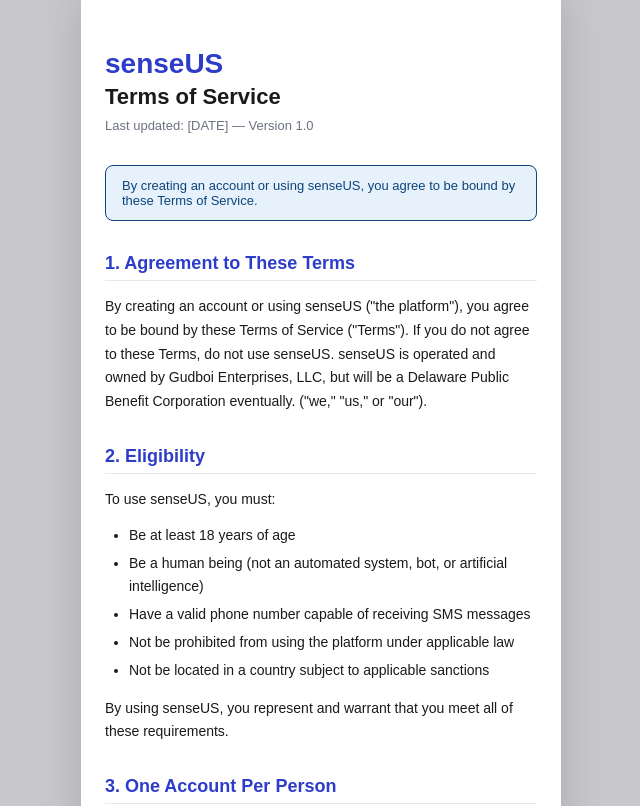
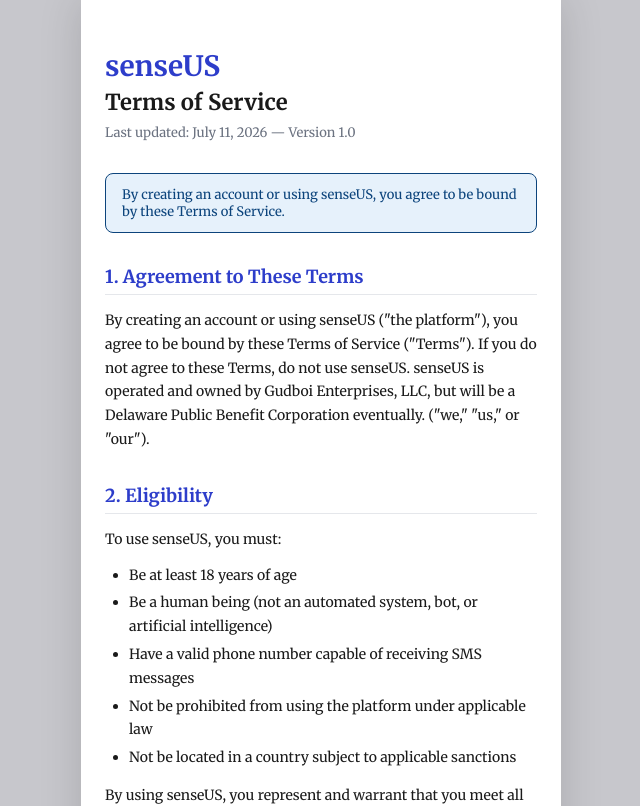
Before and after one commit to aidanrosequist-stack/senseUS, a React (Vite) app: page /terms in a window 1280 px wide. Shown: the top 806 px of the page, without its empty margins (319-959 px from the left). Built offline with nearby package versions, Linux system fonts and the light colour scheme; no server answers.

Commit message:
Switch Privacy and Terms pages to Merriweather font, add drum emoji to home page

```diff
--- a/src/pages/Home.jsx
+++ b/src/pages/Home.jsx
@@ -189,7 +189,8 @@
           }}
         >
           <p style={{ fontSize: '13px', color: '#6B7280', lineHeight: 1.6, margin: '0 0 10px' }}>
-            Believe in this mission? Help support it financially here:
+            Believe in this mission? Help me keep the light on <em>and</em> get a nice picture or two here:
+          <div style={{ fontSize: '32px', marginBottom: '8px' }}>🥁</div>
           </p>
 
             <a href="https://lightwillprevail.com"
--- a/src/pages/Privacy.jsx
+++ b/src/pages/Privacy.jsx
@@ -1,6 +1,6 @@
 export default function Privacy() {
   return (
-    <div style={{ maxWidth: '720px', margin: '0 auto', padding: '3rem 1.5rem', fontFamily: 'Arial, sans-serif' }}>
+    <div style={{ maxWidth: '720px', margin: '0 auto', padding: '3rem 1.5rem', fontFamily: 'Merriweather, serif' }}>
 
       <div style={{ marginBottom: '2rem' }}>
         <h1 style={{ fontSize: '28px', fontWeight: 700, color: '#2D3DCA', margin: '0 0 4px' }}>senseUS</h1>
--- a/src/pages/Terms.jsx
+++ b/src/pages/Terms.jsx
@@ -1,11 +1,11 @@
 export default function Terms() {
   return (
-    <div style={{ maxWidth: '720px', margin: '0 auto', padding: '3rem 1.5rem', fontFamily: 'Arial, sans-serif' }}>
+    <div style={{ maxWidth: '720px', margin: '0 auto', padding: '3rem 1.5rem', fontFamily: 'Merriweather, serif' }}>
 
       <div style={{ marginBottom: '2rem' }}>
         <h1 style={{ fontSize: '28px', fontWeight: 700, color: '#2D3DCA', margin: '0 0 4px' }}>senseUS</h1>
         <h2 style={{ fontSize: '22px', fontWeight: 600, color: '#1A1A1A', margin: '0 0 8px' }}>Terms of Service</h2>
-        <p style={{ fontSize: '13px', color: '#6B7280', margin: 0 }}>Last updated: [DATE] — Version 1.0</p>
+        <p style={{ fontSize: '13px', color: '#6B7280', margin: 0 }}>Last updated: July 11, 2026 — Version 1.0</p>
       </div>
 
       <div style={{ background: '#E6F1FB', border: '1px solid #0C447C', borderRadius: '8px', padding: '12px 16px', marginBottom: '2rem', fontSize: '13px', color: '#0C447C' }}>
```
